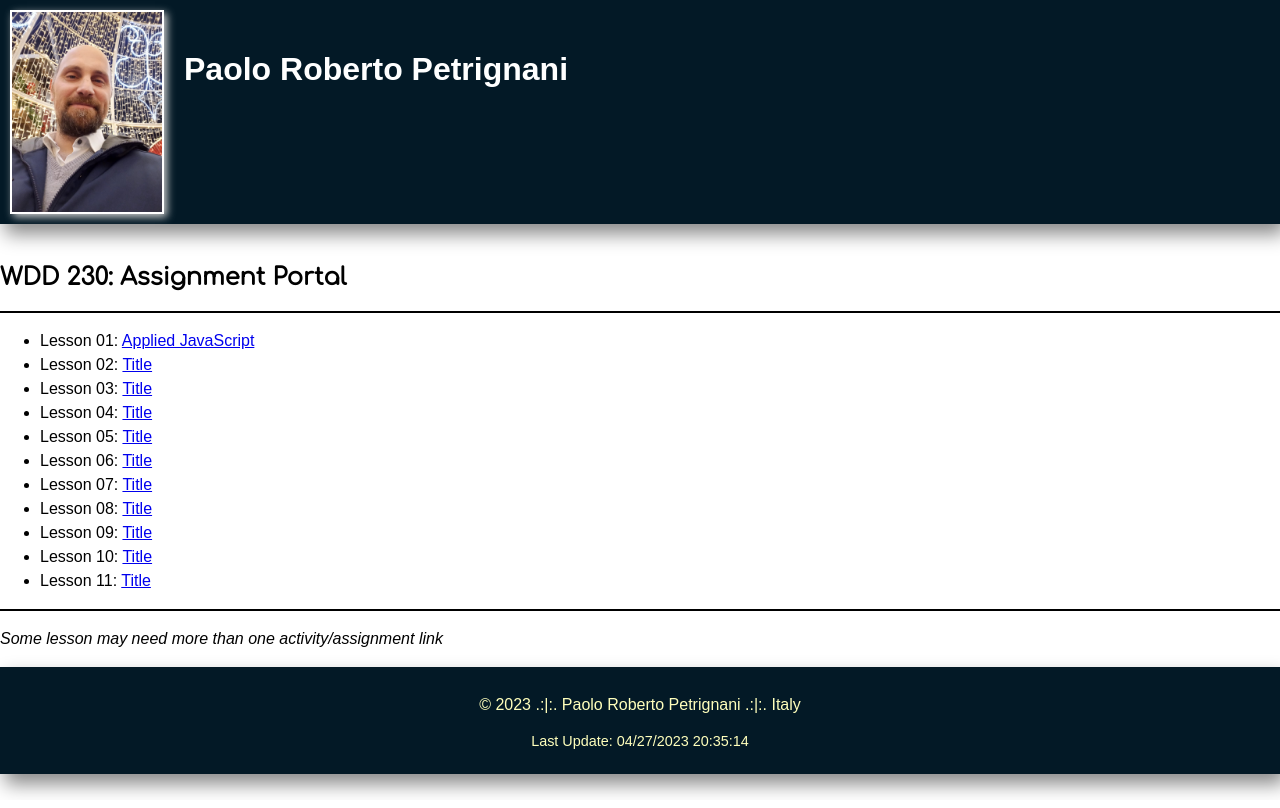
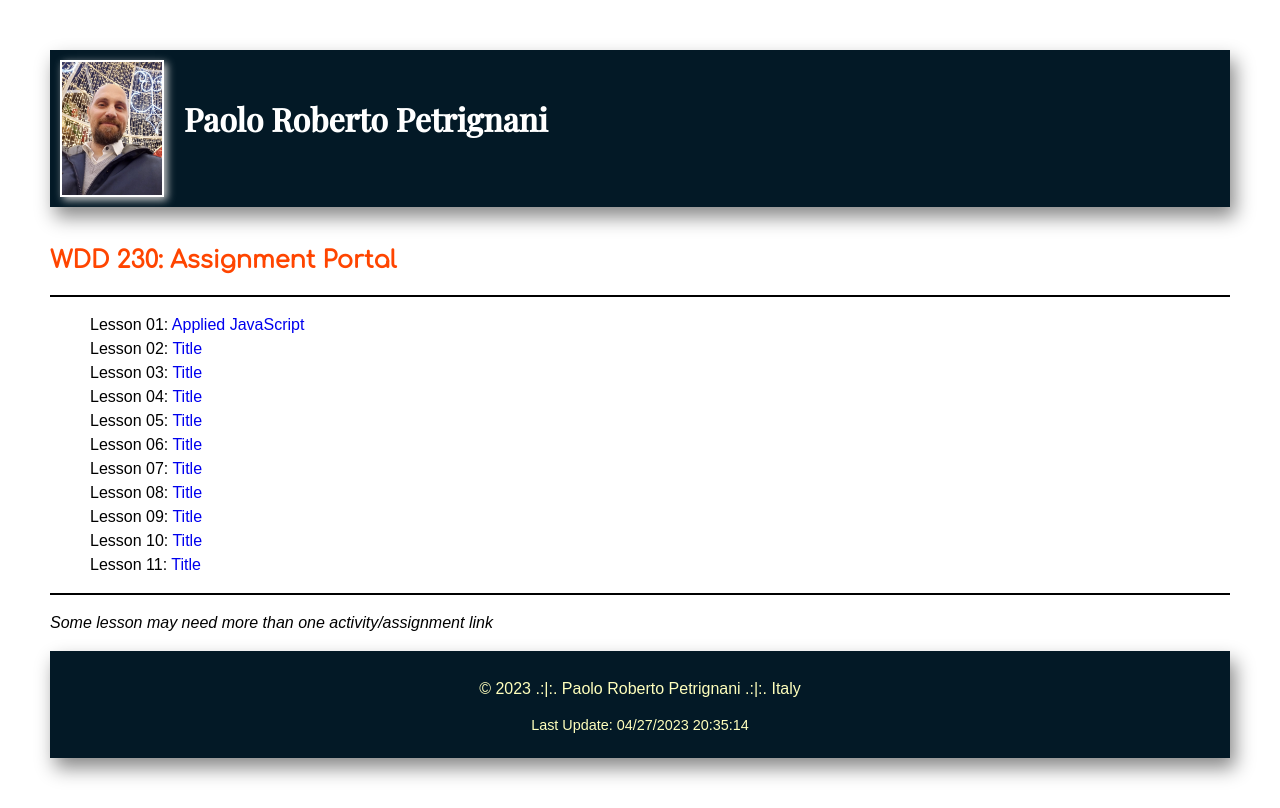
Before and after one commit to prpetrignani/wdd230, a plain HTML site: page index.html in a window 1280 px wide. Drawn offline with nearby package versions, Linux system fonts and the light colour scheme.

Commit message:
cambiamenti

```diff
--- a/styles/medium.css
+++ b/styles/medium.css
@@ -1,9 +1,30 @@
 @media only screen and (min-width: 32.5em) {
-    body{
-        padding: 0px;
-    }
 
-    h1 {
-        font-family: arial;
-    }
+a:link {
+    text-decoration: none;
 }
+
+ul {
+    list-style-type: none;
+}
+
+h1 {
+    line-break: normal;
+    padding: 20px;
+}
+
+body {
+    padding: 50px;
+}
+
+.me {
+    width: 150px;
+    margin-right: 0px;
+}
+
+h2 {
+    font-weight: bold;
+    color: orangered;
+}
+
+}
--- a/styles/style.css
+++ b/styles/style.css
@@ -2,7 +2,7 @@
 @import url('https://fonts.googleapis.com/css2?family=Comfortaa&display=swap');
 
 body {
-    padding: 50px;
+    padding: 15px;
 }
 
 .title {
@@ -20,15 +20,15 @@ footer {
 }
 
 .me {
-    width: 150px;
+    max-width: 100px;
     border: solid 2px white;
     box-shadow: 3px 3px 8px #cecece;
+    margin-right: 20px;
 }
 
 h1 {
     font-family: "Playfair Display", serif;
     color: white;
-    padding: 20px;
     margin-top: 50px;
 }
 
```
